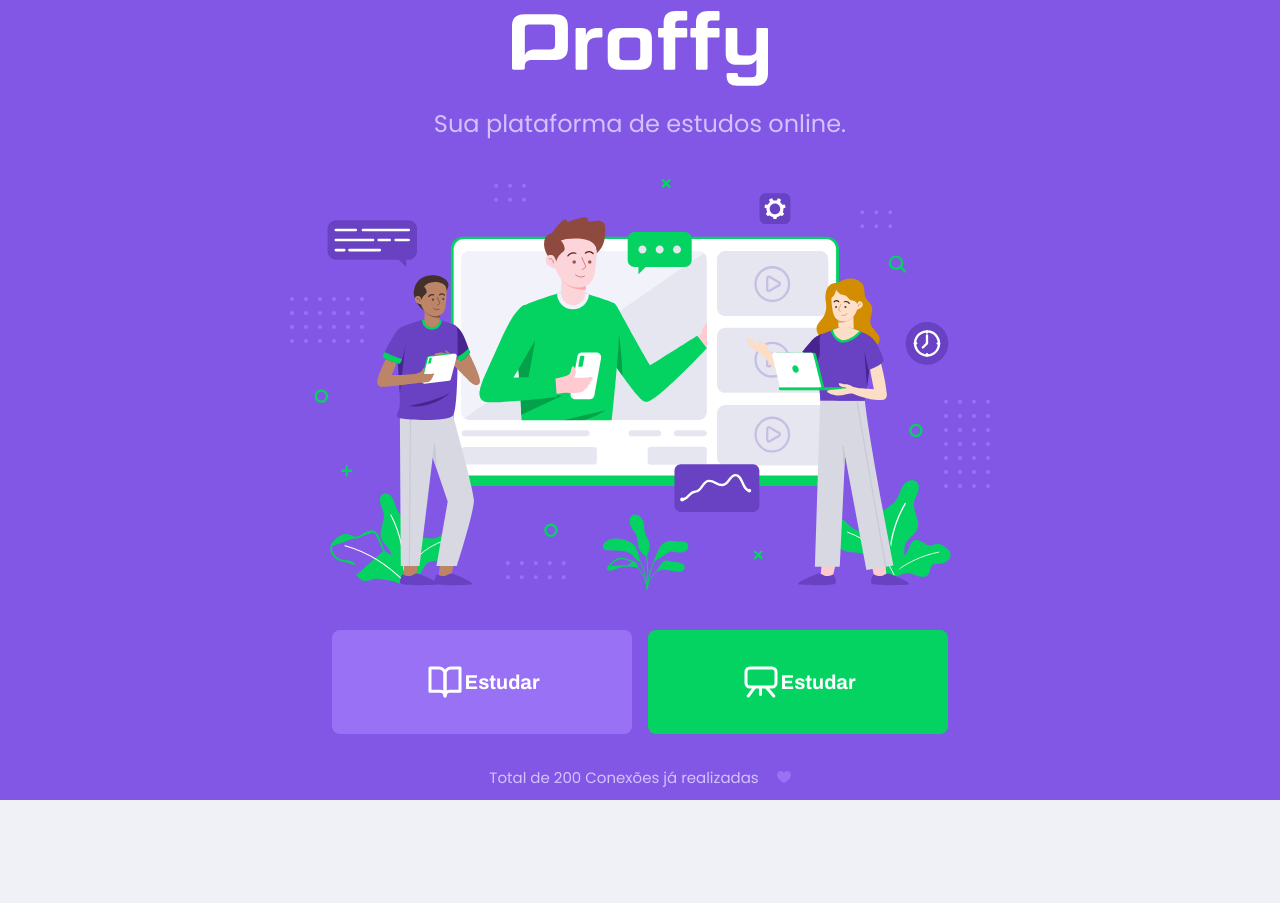
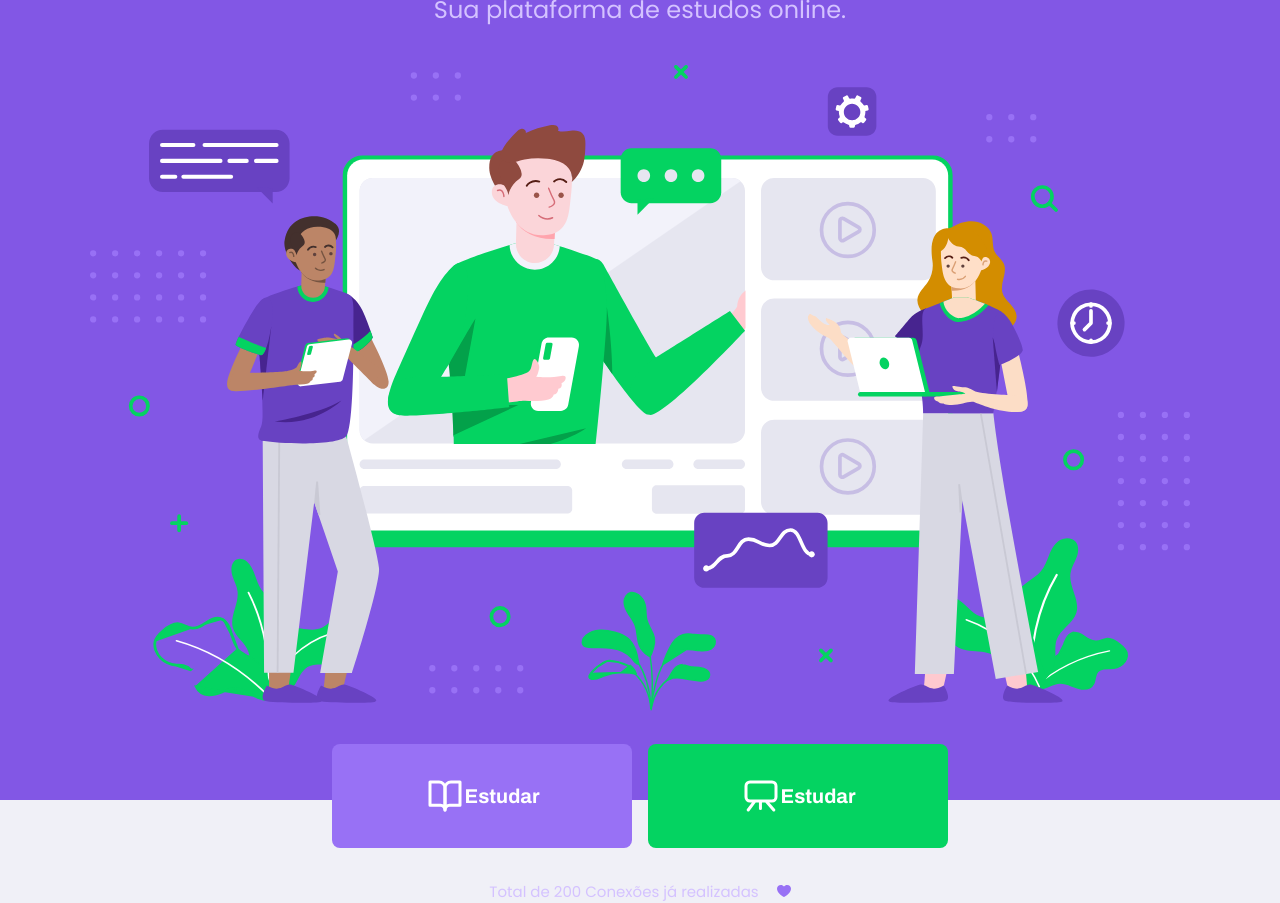
Before and after one commit to pedroksty/Proffy, a React (Create React App) app in the folder packages/web/: page / in a window 1280 px wide. Before the commit the page ends 800 px from the top, so only its background shows below. Built offline with nearby package versions, Linux system fonts and the light colour scheme; the HTML template or start-up script is replaced by a standard one.

Commit message:
Add README

```diff
--- a/packages/web/public/index.html
+++ b/packages/web/public/index.html
@@ -3,7 +3,7 @@
   <head>
     <meta charset="utf-8" />
     <meta name="viewport" content="width=device-width, initial-scale=1" />
-    <meta name="theme-color" content="#000" />
+    <meta name="theme-color" content="#8257e5" />
     <link
       href="https://fonts.googleapis.com/css2?family=Archivo:wght@400;700&family=Poppins&display=swap"
       rel="stylesheet"
--- a/packages/web/src/pages/Landing/styles.css
+++ b/packages/web/src/pages/Landing/styles.css
@@ -87,3 +87,11 @@
 .total-connections img {
   margin-left: 1.8rem;
 }
+
+@media (min-width: 1100px) {
+  #page-landing-content {
+    max-width: 1100px;
+
+    display: grid;
+  }
+}
```
Also changed, not shown: 1 other file (tests, documents, lock files or other folders).
